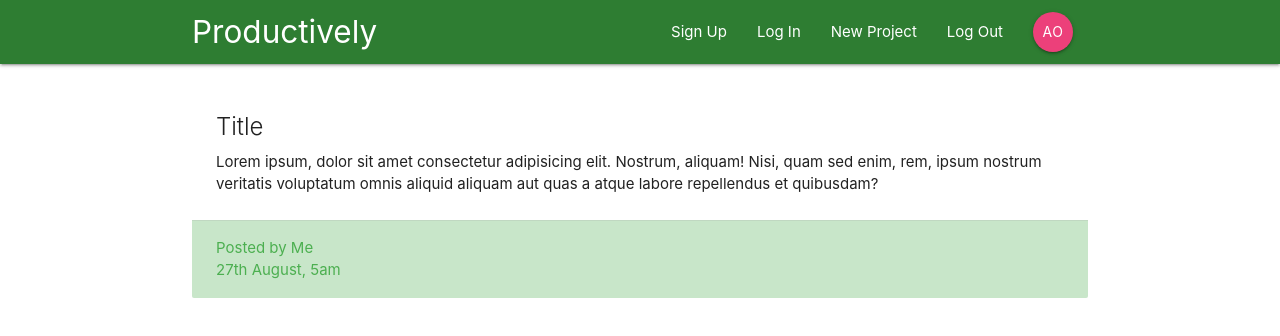
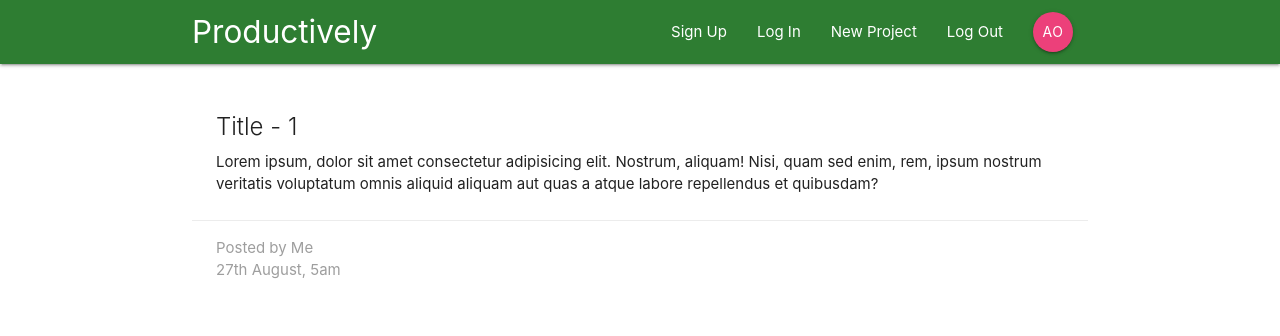
Before and after one commit to AOLink/Productively, a React (Create React App) app: page /project/1 in a window 1280 px wide. Shown: the top 336 px of the page. Built offline with nearby package versions, Linux system fonts and the light colour scheme.

Commit message:
built out project details page

```diff
--- a/src/components/projects/ProjectDetails.js
+++ b/src/components/projects/ProjectDetails.js
@@ -1,14 +1,16 @@
 import React from 'react'
 
-const ProjectDetails = () => {
+const ProjectDetails = (props) => {
+    const id = props.match.params.id;
+    console.log(props)
     return (
         <div className="container section project-details">
             <div className="card z-depth-0">
                 <div className="card-content">
-                    <span className="card-title">Title</span>
+                    <span className="card-title">Title - {id} </span>
                     <p>Lorem ipsum, dolor sit amet consectetur adipisicing elit. Nostrum, aliquam! Nisi, quam sed enim, rem, ipsum nostrum veritatis voluptatum omnis aliquid aliquam aut quas a atque labore repellendus et quibusdam?</p>
                 </div>
-                <div className="card-action green lighten-4 green-text">
+                <div className="card-action gret lighten-4 grey-text">
                     <div>Posted by Me</div>
                     <div>27th August, 5am</div>
                 </div>
```
Also changed, not shown: 1 other file (tests, documents, lock files or other folders).
